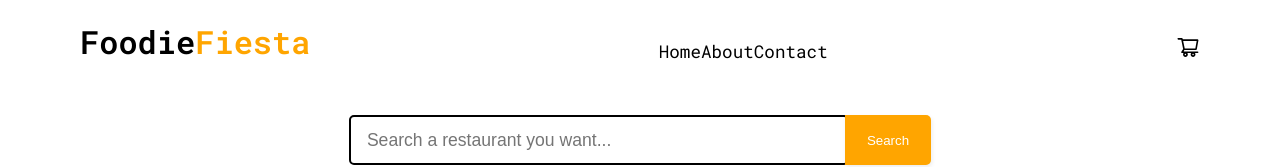
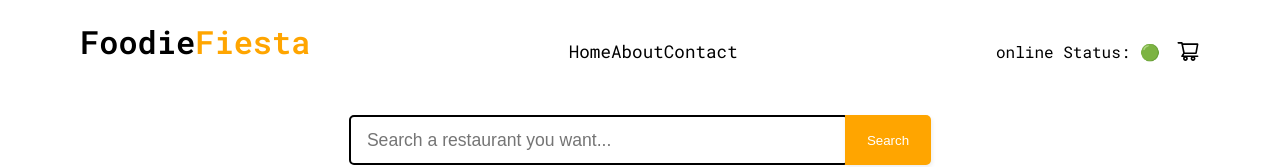
Before and after one commit to haseebyousuf/Namaste-React, a React (Vite) app in the folder 09. Optimizing our app/Code/: page / in a window 1280 px wide. Shown: the top 167 px of the page. Built offline with nearby package versions, Linux system fonts and the light colour scheme; no server answers.

Commit message:
added useOnlineStatus hook

```diff
--- a/09. Optimizing our app/Code/src/components/Header.jsx
+++ b/09. Optimizing our app/Code/src/components/Header.jsx
@@ -1,8 +1,9 @@
 import React from "react";
 import { AiOutlineShoppingCart } from "react-icons/ai";
 import { Link } from "react-router-dom";
-
+import useOnlineStatus from "../utils/useOnlineStatus";
 const Header = () => {
+  const onlineStatus = useOnlineStatus();
   return (
     <header className='header'>
       <div className='logo-container'>
@@ -30,7 +31,10 @@ const Header = () => {
           </li>
         </ul>
       </div>
-      <div>
+      <div className='nav-data'>
+        <span className='online-status'>
+          online Status: {onlineStatus ? "🟢" : "🔴"}
+        </span>
         <AiOutlineShoppingCart size='1.5rem' />
       </div>
     </header>
```
